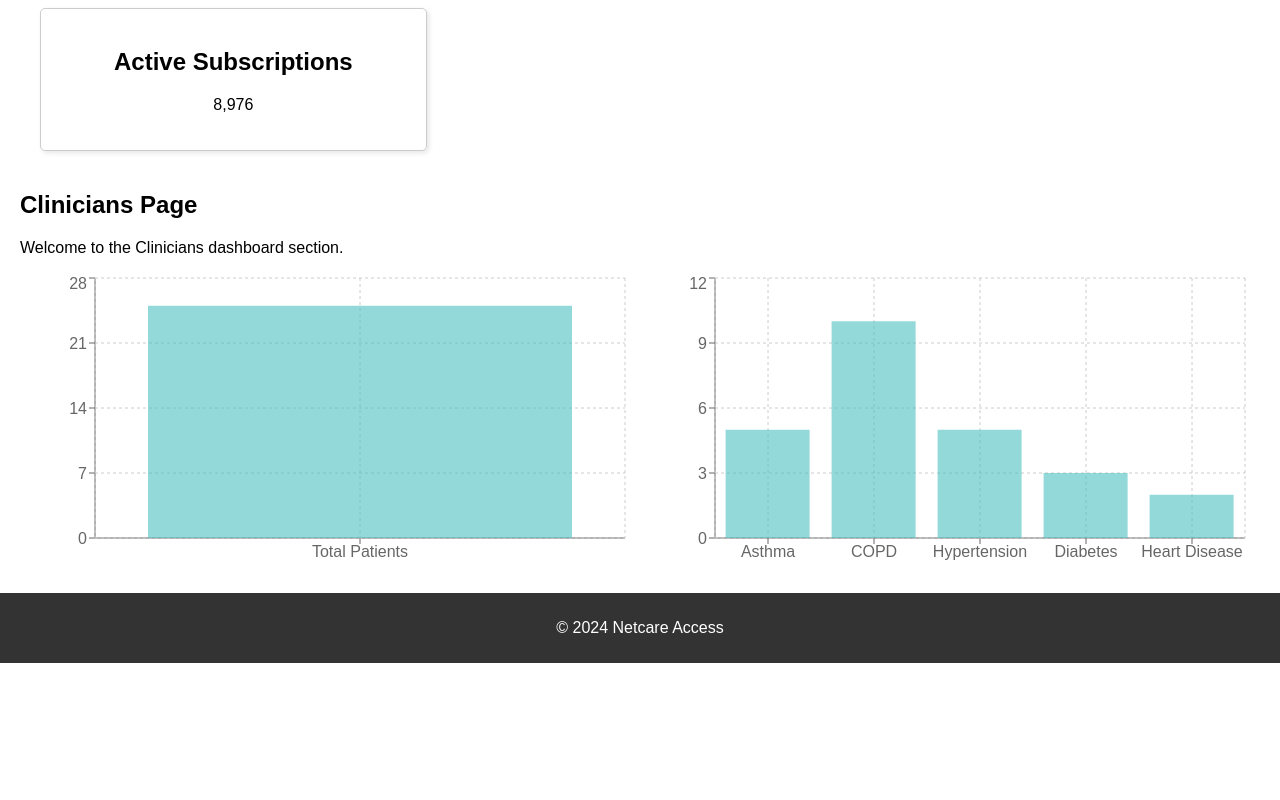
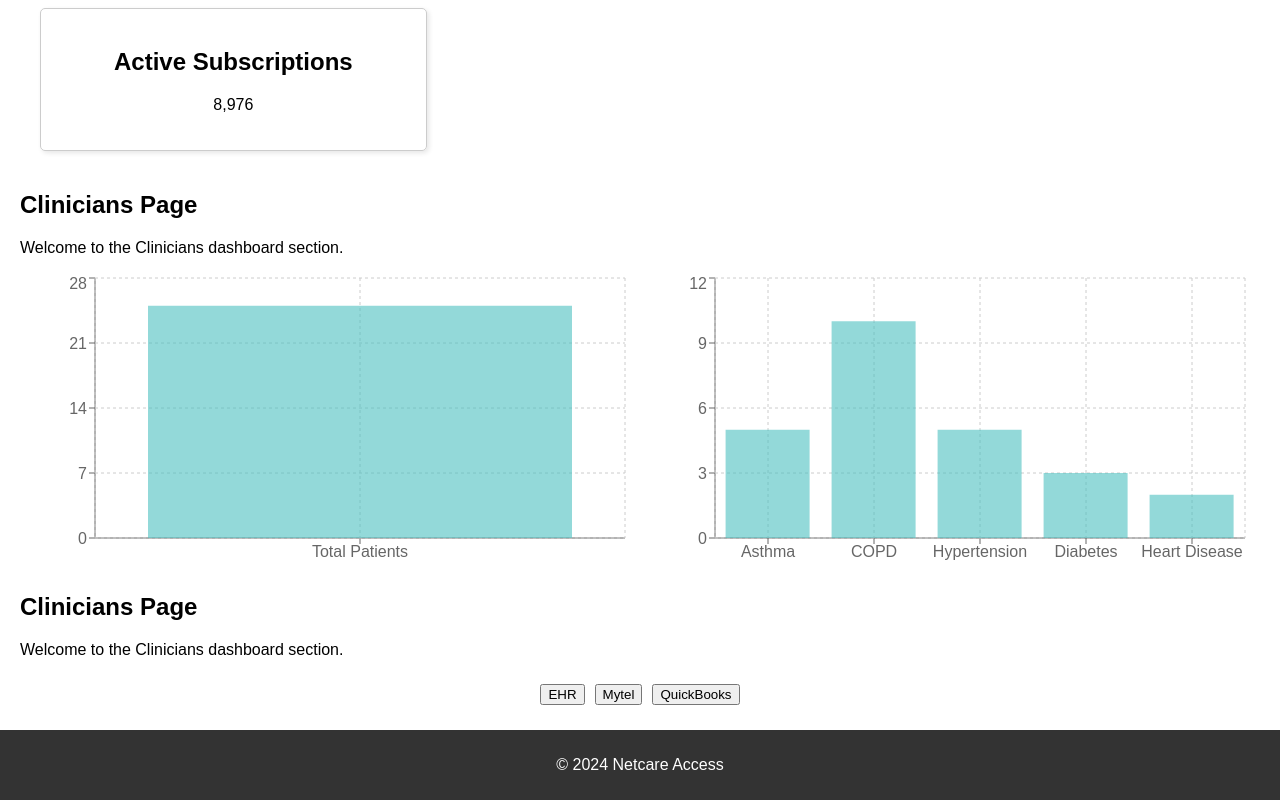
Before and after one commit to cfgcolumbus24/Team-14, a React (Create React App) app in the folder client/: page / in a window 1280 px wide. Shown: the part 491-1291 px from the top of the page. Before the commit the page ends 1154 px from the top, so only its background shows below. Built offline with nearby package versions, Linux system fonts and the light colour scheme.

Commit message:
Fixed button file

```diff
--- a/client/src/App.js
+++ b/client/src/App.js
@@ -2,6 +2,7 @@ import React from "react";
 import "./App.css";
 import Dashboard from "./components/Dashboard";
 import CliniciansVisuals from "./components/CliniciansVisuals";
+import Button from "./components/Button";
 
 function App() {
   return (
@@ -22,6 +23,7 @@ function App() {
       <main className="app-main">
         <Dashboard />
         <CliniciansVisuals />
+        <Button />
       </main>
       <footer className="app-footer">
         <p>&copy; {new Date().getFullYear()} Netcare Access</p>
--- a/client/src/components/Button.js
+++ b/client/src/components/Button.js
@@ -1,5 +1,5 @@
 import React from "react";
-function ButtonAPICall() {
+function Button() {
   // Function to handle API call for button clicks
   const handleButtonClick = async (buttonType) => {
     const jsonData = {
@@ -30,9 +30,6 @@ function ButtonAPICall() {
     <div>
       <h2>Clinicians Page</h2>
       <p>Welcome to the Clinicians dashboard section.</p>
-      <div style={{ width: "600px", margin: "auto" }}>
-        <Bar data={data} options={options} />
-      </div>
 
       {/* Buttons section */}
       <div style={{ marginTop: "20px", textAlign: "center" }}>
@@ -59,4 +56,4 @@ function ButtonAPICall() {
   );
 }
 
-export default Clinicians;
+export default Button;
```
